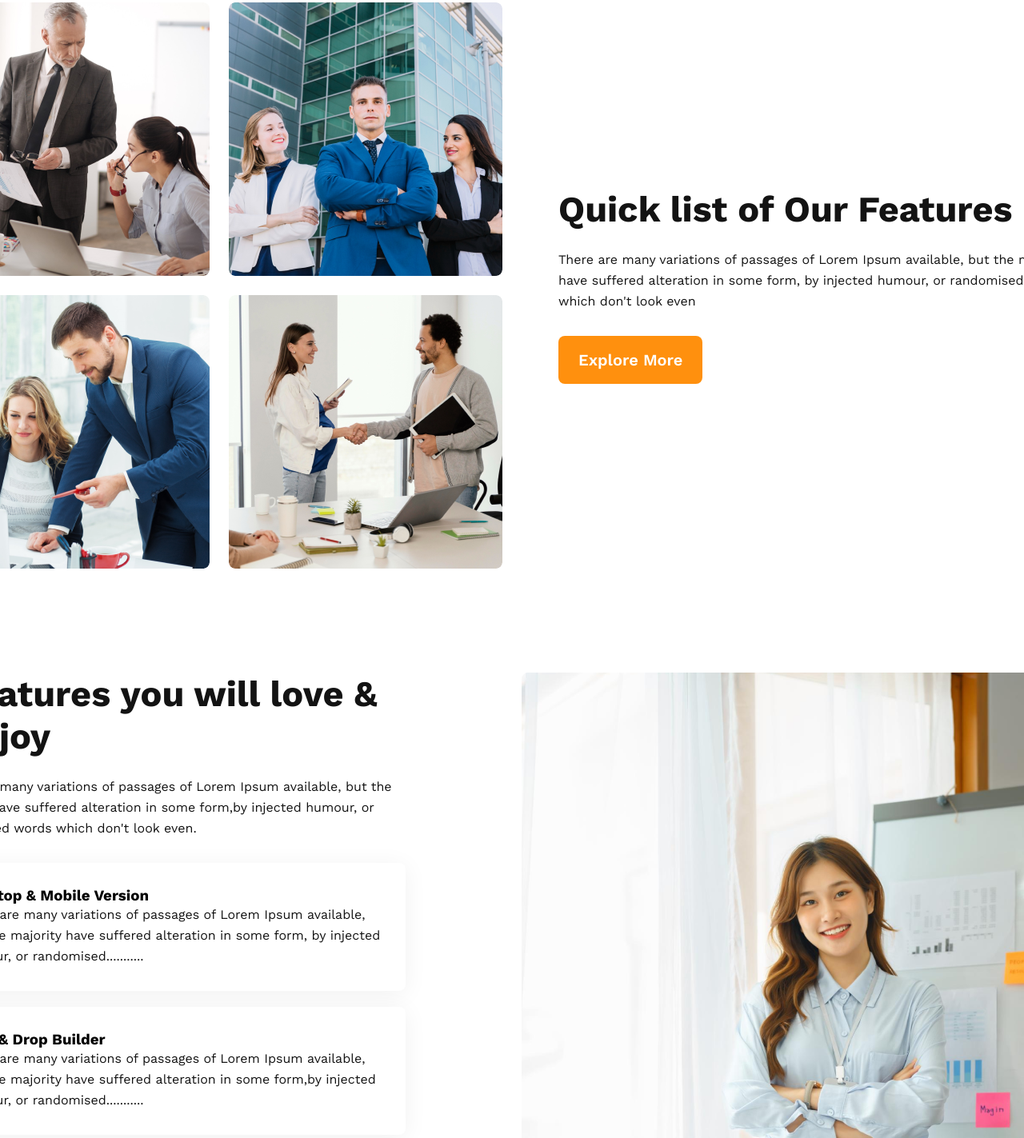
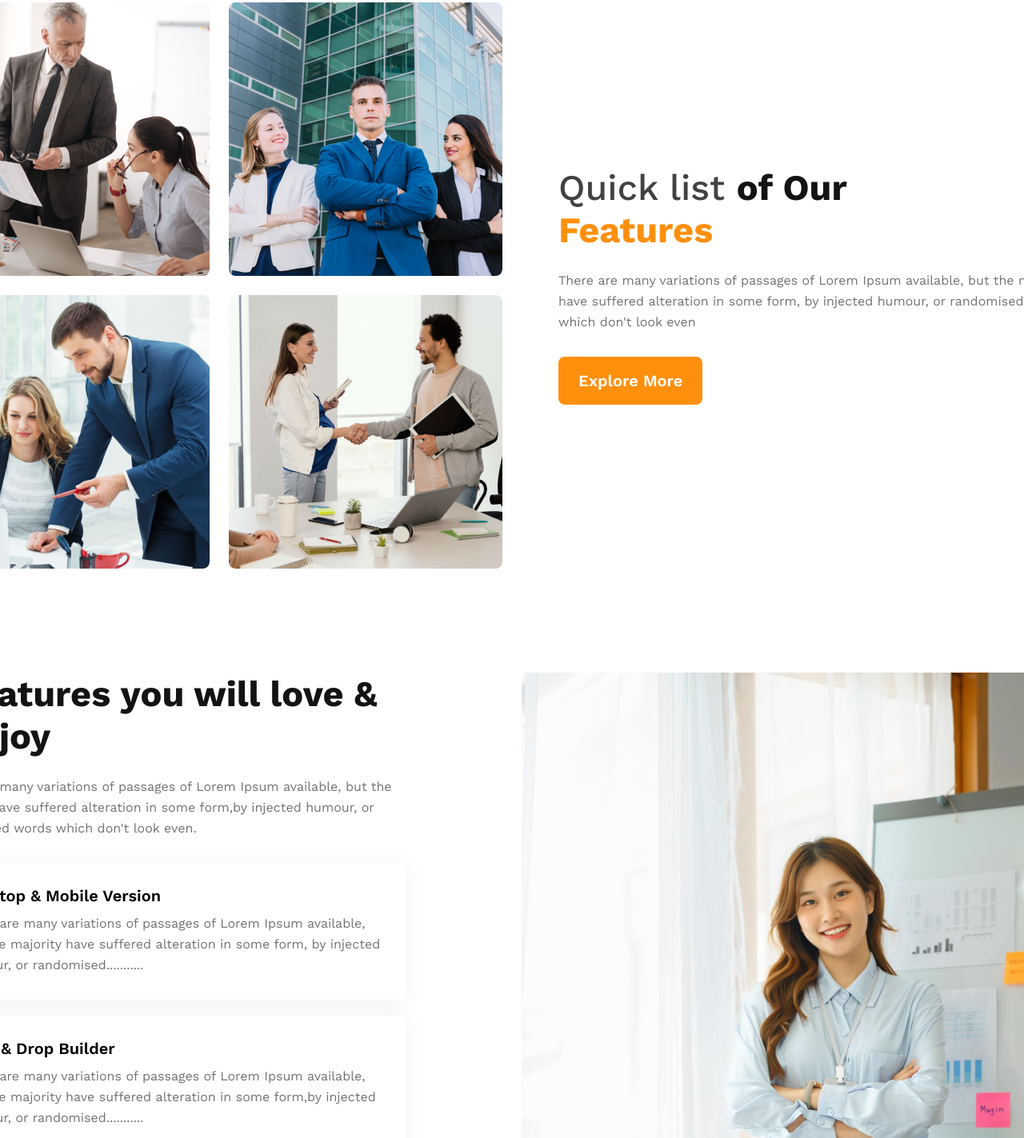
Before and after one commit to mdnesarmridha/second-assignment, a plain HTML site: page index.html in a window 1280 px wide. Shown: the part 1377-2800 px from the top of the page at 80% size. Drawn offline with nearby package versions, Linux system fonts and the light colour scheme.

Commit message:
First Fixed

```diff
--- a/index.html
+++ b/index.html
@@ -53,7 +53,7 @@
 					<img src="images/team4.png" alt="">
 				</div>
 				<div class="feature-content section-title">
-					<h2>Quick list of Our Features</h2>
+					<h2><span class="thin-word">Quick list </span> of Our <br> <span>Features</span></h2>
 					<p>There are many variations of passages of Lorem Ipsum available, but the majority have suffered alteration in some form, by injected humour, or randomised words which don't look even</p>
 					<button class="primary-btn">Explore More</button>
 				</div>
--- a/styles/styles.css
+++ b/styles/styles.css
@@ -6,7 +6,9 @@
 }
 :root{
 
-	--dark-color:#131313;
+	--dark-color-1:#131313;
+	--dark-color-2:#424242;
+	--dark-color-3:#727272;
 	--white-color:#fff;
 	--orange-color:#FF900E;
 	--light-orange:#FFF4E7;
@@ -17,7 +19,7 @@ p{
 	font-weight: 400;
 	font-size: 16px;
 	line-height: 26px;
-	color:var(--dark-color);
+	color: var(--dark-color-3);
 }
 header, main, footer{
 	display: flex;
@@ -39,7 +41,7 @@ header, main, footer{
 	margin-top: 30px;
 }
 .section-title h2{
-	color:var(--dark-color);
+	color:var(--dark-color-1);
 	font-weight: 700;
 	font-size: 45px;
 	margin-bottom: 24px;
@@ -61,7 +63,7 @@ header, main, footer{
 	margin:50px 0px;
 }
 .header-nav-area .site-logo a{
-	color: var(--dark-color);
+	color: var(--dark-color-1);
 	font-weight: 700;
 	font-size: 45px;
 }
@@ -78,7 +80,7 @@ header, main, footer{
 .header-nav-area ul li a{
 	font-weight: 500;
 	font-size: 18px;
-	color: var(--dark-color);
+	color: var(--dark-color-1);
 }
 
 /* Hero Styles */
@@ -121,6 +123,14 @@ header, main, footer{
 	grid-template-columns: repeat(2, 1fr);
 	grid-gap: 24px;
 }
+.feature-content .thin-word{
+	font-weight: 500;
+	color: var(--dark-color-2);
+}
+.feature-content span{
+	color: var(--orange-color);
+}
+
 /* Love and Enjoy Styles */
 .love-and-enjoy-area {
 	display: grid;
@@ -143,6 +153,13 @@ header, main, footer{
 	box-shadow: 0px 4px 30px rgb(0 0 0 / 6%);
 	border-radius: 8px;
 	padding: 30px;
+}
+.love-and-enjoy-single-items h3 {
+	font-style: normal;
+	font-weight: 600;
+	font-size: 20px;
+	line-height: 23px;
+	margin-bottom: 10px;
 }
 .love-and-enjoy-feature-image {
 	position: relative;
@@ -219,4 +236,9 @@ footer{
 	padding: 38px;
 	border-radius: 8px;
 	background-color: var(--light-orange);
+
 }
+.footer-content p{
+	color: var(--dark-color-2);
+
+}
```
